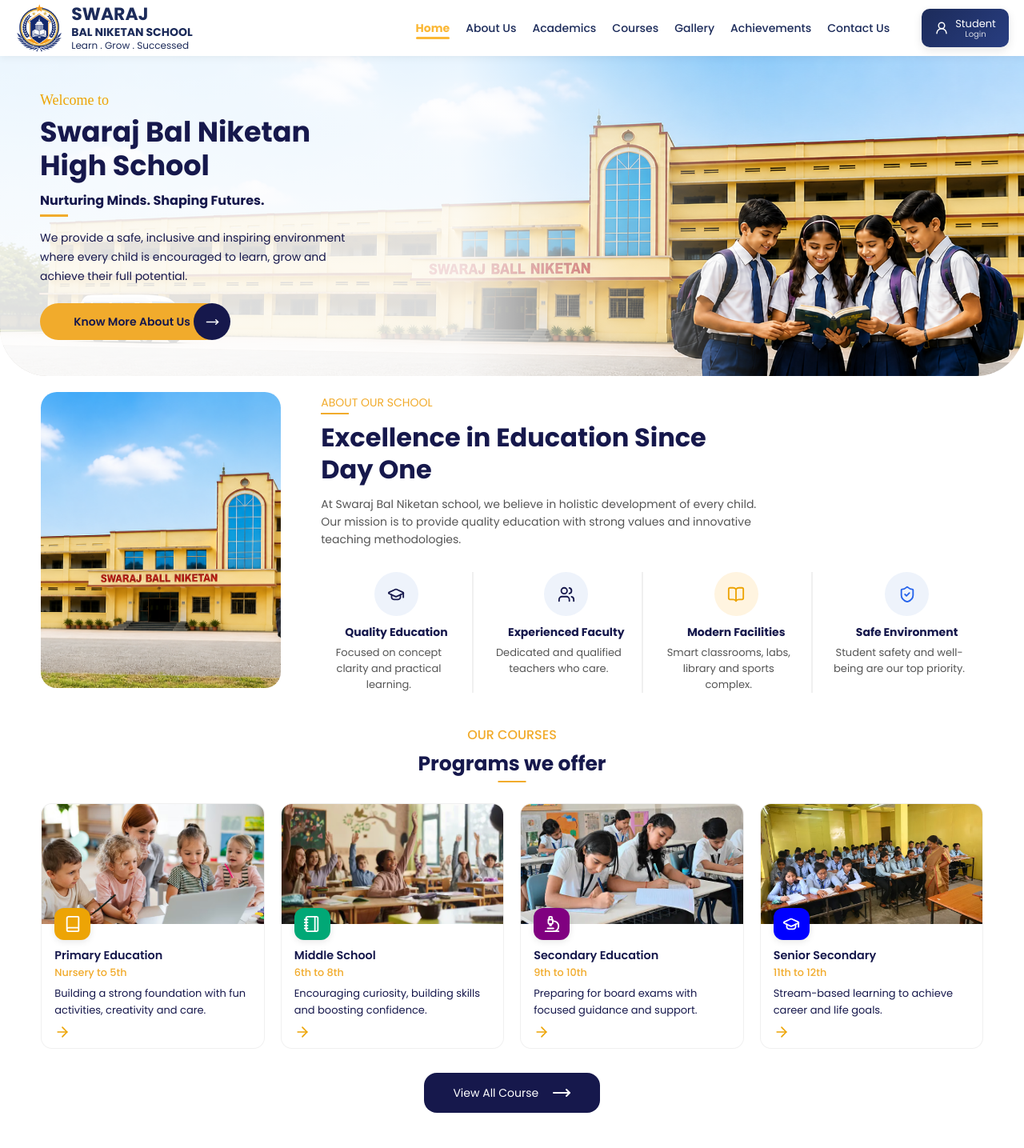
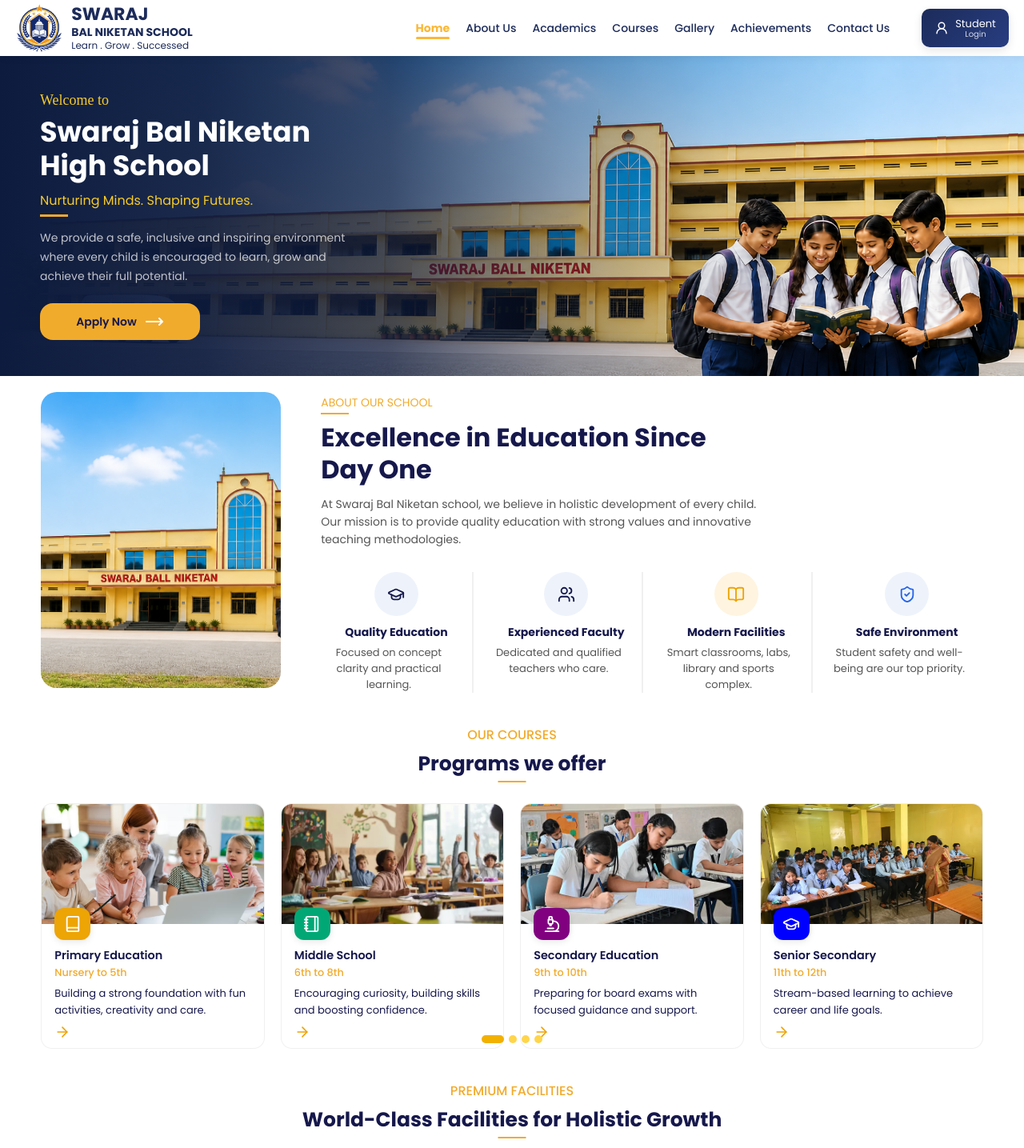
Before and after one commit to shubhchoudhary117/swaraj-bal-niketan, a React (Vite) app: page / in a window 1280 px wide. Shown: the top 1435 px of the page at 80% size. Built offline with nearby package versions, Linux system fonts and the light colour scheme.

Commit message:
change in ui

```diff
--- a/src/pages/landing-page/LandingPage.tsx
+++ b/src/pages/landing-page/LandingPage.tsx
@@ -30,8 +30,8 @@
               <div className="landing-p__carousel-subheading">Nurturing Minds. Shaping Futures.</div>
               <div className="landing-p__carousel-desc">We provide a safe, inclusive and inspiring environment where every child is encouraged to learn, grow and achieve their full potential.</div>
               <button className="landing-p__know-more-btn">
-                Know More About Us
-                <span className="arrow"><MoveRight className='icon' /></span>
+                Apply Now
+                <MoveRight className='icon' />
               </button>
             </div>
           </div>
@@ -151,7 +151,7 @@
 
             <div className="landing-p__stat-divider" />
 
-            <div className="landing-p__stat-item">
+            {/* <div className="landing-p__stat-item">
               <div className="landing-p__stat-icon">
                 <AwardIcon />
               </div>
@@ -159,11 +159,10 @@
                 <div className="landing-p__stat-number">50+</div>
                 <div className="landing-p__stat-label">Awards Won</div>
               </div>
-            </div>
+            </div> */}
           </div>
         </div>
 
-        <StudentTestimonial />
 
         <div className="admission-banner">
           <div className="admission-banner__content">
@@ -189,6 +188,7 @@
             <div className="admission-banner__image-overlay" />
           </div>
         </div>
+         <StudentTestimonial />
         <PublicFooter />
 
       </main>
--- a/src/pages/landing-page/LandintPage.scss
+++ b/src/pages/landing-page/LandintPage.scss
@@ -23,18 +23,21 @@
   background-position: center;
   background-size: cover;
   overflow: hidden;
-    border-radius: 0 0 60px 60px;
 
   &::before {
     content: "";
     position: absolute;
     inset: 0;
     z-index: 1;
-      background: linear-gradient(to right,
-          #ffffffdf 0%,
-          rgba(255, 255, 255, 0.85) 45%,
-          rgba(255, 255, 255, 0.4) 60%,
-          transparent 75%);
+    background: linear-gradient(
+      to right,
+      #0d1b3e 0%,           /* dark navy — full solid */
+      rgba(13, 27, 62, 0.92) 20%,
+      rgba(13, 27, 62, 0.75) 38%,
+      rgba(13, 27, 62, 0.35) 55%,
+      rgba(13, 27, 62, 0.10) 70%,
+      transparent 85%
+    );
   }
 
   @media screen and (max-width: 768px) {
@@ -46,13 +49,14 @@
       width: 100%;
       height: 80%;
       inset: 0 auto auto 0;
-        background: linear-gradient(to bottom,
-            rgba(255, 255, 255, 0.98) 0%,
-            rgba(255, 255, 255, 0.93) 45%,
-            rgba(255, 255, 255, 0.65) 75%,
-            rgba(255, 255, 255, 0) 100%);
+      background: linear-gradient(
+        to bottom,
+        rgba(13, 27, 62, 0.97) 0%,
+        rgba(13, 27, 62, 0.88) 40%,
+        rgba(13, 27, 62, 0.55) 70%,
+        rgba(13, 27, 62, 0.00) 100%
+      );
     }
-
   }
 }
 
@@ -78,7 +82,7 @@
 
   &__carousel-welcome {
     font-size: 18px;
-    color: #eda405;
+    color: #f8cb25;
     margin-bottom: 8px;
     font-family: cursive;
 
@@ -90,7 +94,7 @@
   &__carousel-title {
     font-size: 35px;
     font-weight: 700;
-    color: var(--primary-color);
+    color: #fff;
     line-height: 42px;
 
     @media screen and (max-width: 768px) {
@@ -102,8 +106,8 @@
 
   &__carousel-subheading {
     font-size: 16px;
-    color: var(--primary-color);
-    font-weight: 700;
+    color: #f8cb25;
+    font-weight: 400;
     position: relative;
     margin-top: 10px;
 
@@ -127,7 +131,7 @@
   &__carousel-desc {
     font-size: 14px;
     font-weight: 400;
-    color: var(--primary-color);
+    color: #ffffffbc;
     margin-top: 22px;
     line-height: 24px;
 
@@ -140,10 +144,10 @@
   }
 
   &__know-more-btn {
-    width: 230px;
+    width: 200px;
     height: 46px;
     background: var(--secondary-color);
-    border-radius: 24px;
+    border-radius: 16px;
     display: flex;
     align-items: center;
     margin-top: 22px;
@@ -156,23 +160,11 @@
     cursor: pointer;
     font-weight: 600;
 
-    .arrow {
-      width: 46px;
-      height: 46px;
-      background: var(--primary-color);
-      position: absolute;
-      right: -8px;
-      top: 0;
-      border-radius: 50%;
-      display: flex;
-      align-items: center;
-      justify-content: center;
-
       .icon {
-        width: 17px;
-        height: 17px;
+        width: 24px;
+        height: 24px;
         color: #fff;
-      }
+        margin-left: 10px;
     }
 
     @media screen and (max-width: 768px) {
@@ -453,6 +445,9 @@
       flex-wrap: wrap;
       gap: 0;
       border-radius: 12px;
+      display: grid;
+      grid-template-columns: repeat(2,1fr);
+
     }
 
     @media screen and  (max-width: 480px) {
@@ -473,21 +468,14 @@
       flex: 0 0 50%;
       justify-content: center;
       padding: 16px 12px;
-
-      &:nth-child(n+5) {
-        border-top: 1px solid rgba(255, 255, 255, 0.1);
-      }
+       border-top: none;
     }
 
     @media screen and  (max-width: 480px) {
       flex: 0 0 100%;
       justify-content: flex-start;
       padding: 14px 8px;
-      border-top: 1px solid rgba(255, 255, 255, 0.1);
-
-      &:first-child {
        border-top: none;
-      }
     }
   }
 
--- a/src/pages/landing-page/sections/course/Courses.tsx
+++ b/src/pages/landing-page/sections/course/Courses.tsx
@@ -120,11 +120,11 @@
         ))}
       </Swiper>
 
-      <div className="courses__row">
+      {/* <div className="courses__row">
         <button className="courses__view-all-btn">
           View All Course <MoveRight />
         </button>
-      </div>
+      </div> */}
     </div>
   );
 };
--- a/src/pages/landing-page/sections/school-facilities/SchoolFacilities.scss
+++ b/src/pages/landing-page/sections/school-facilities/SchoolFacilities.scss
@@ -58,11 +58,21 @@
 
   .school-facilities__swiper {
       margin-top: 20px;
-      padding-bottom: 20px;
+
+      .swiper {
+          padding-bottom: 44px !important;
+      }
   }
 
+
+
   .swiper-pagination {
-      bottom: 10px !important;
+      bottom: 0 !important;
+      height: 24px;
+      display: flex;
+      align-items: center;
+      justify-content: center;
+      gap: 6px;
   }
 
   .swiper-pagination-bullet {
@@ -70,6 +80,7 @@
       height: 10px;
       background: #ffd54a;
       opacity: 1;
+      margin: 0 !important;
       transition: all 0.3s ease;
   }
 
@@ -78,8 +89,6 @@
       border-radius: 20px;
       background: #f2b100;
   }
-
-
 
   /* Card */
   .school-facilities__card {
```
Lines whose indentation alone changed are shown as unchanged.
